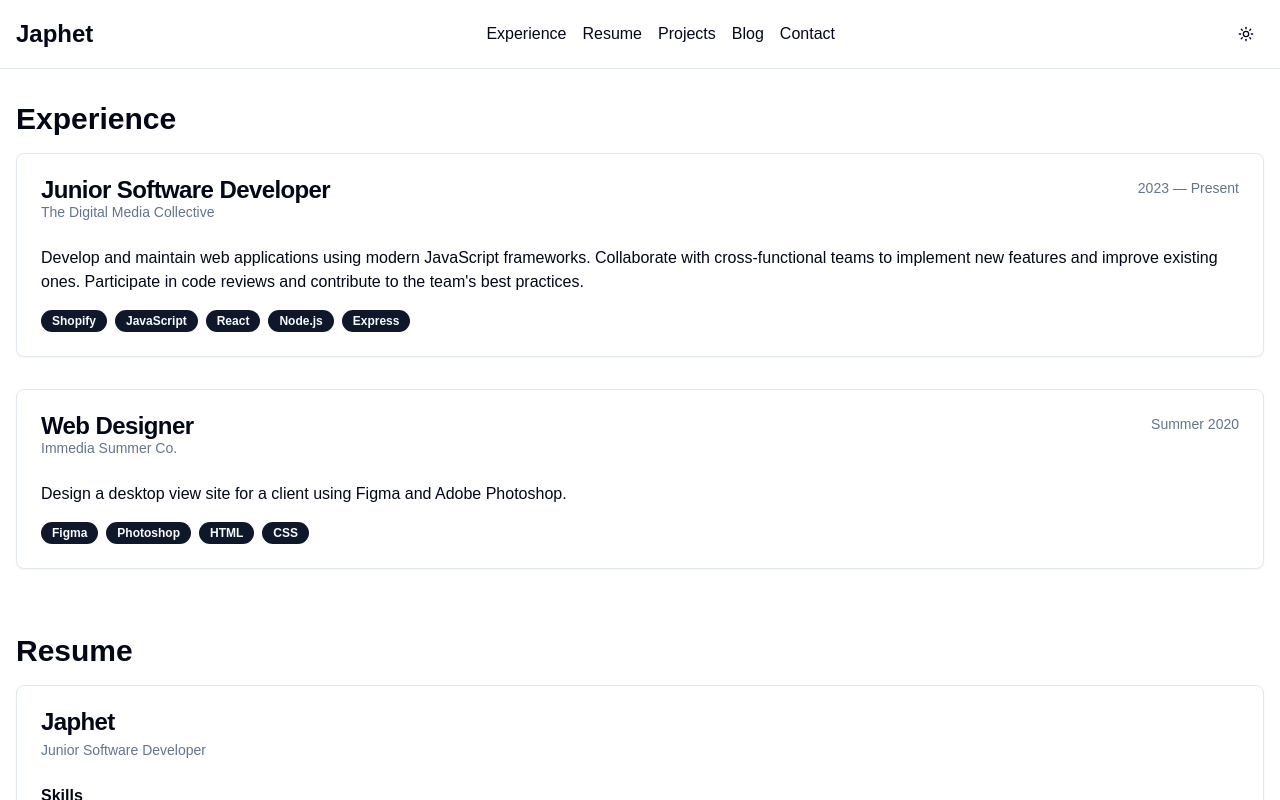
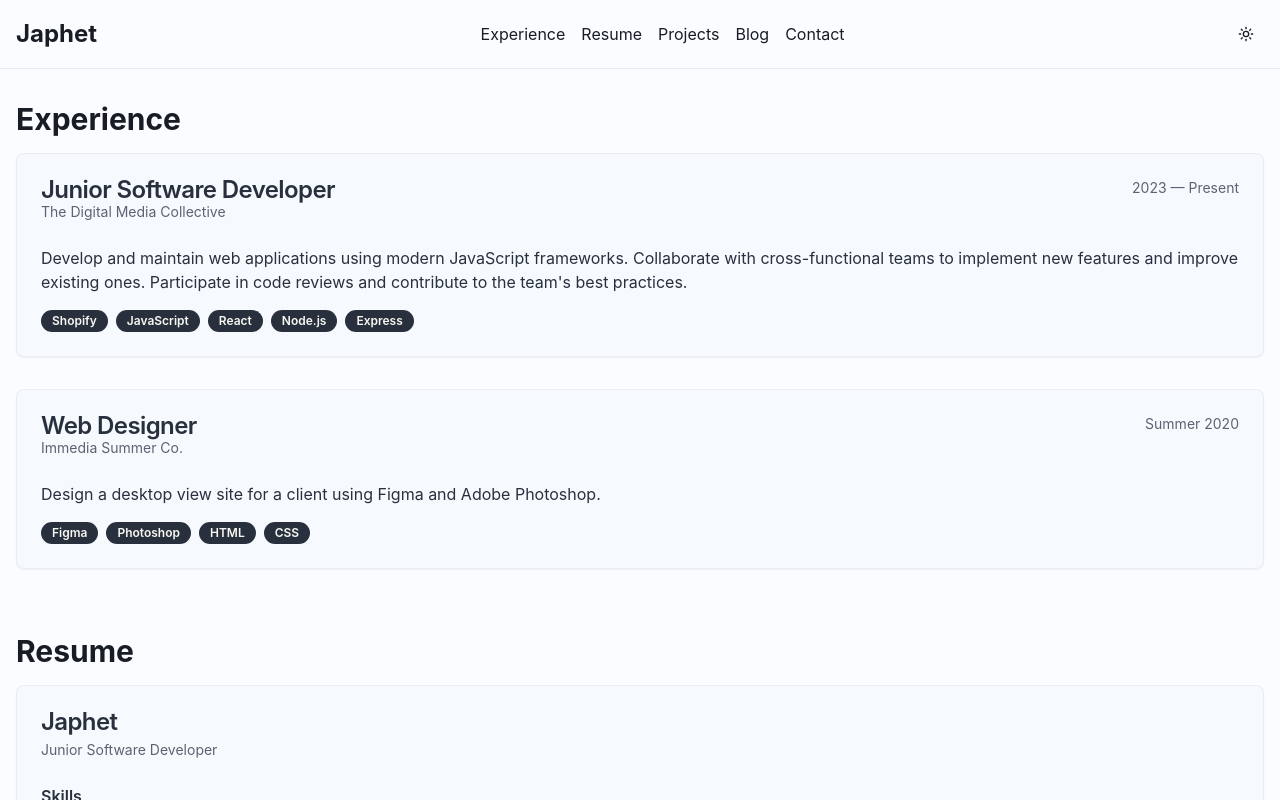
Before and after one commit to Japhet-github/developer-portfolio, a Next.js app: page / in a window 1280 px wide. Shown: the top 800 px of the page. Built offline with nearby package versions, Linux system fonts and the light colour scheme.

Commit message:
Update global styles: change font to Inter and refine color palette for light and dark modes

```diff
--- a/src/app/globals.css
+++ b/src/app/globals.css
@@ -3,57 +3,79 @@
 @tailwind utilities;
 
 body {
-  font-family: Arial, Helvetica, sans-serif;
+  font-family: Inter;
 }
+
+/*
+HSL COLOUR VALUES
+use https://hslpicker.com/#18181b to get the hsl values
+*/
 
 @layer base {
   :root {
-    --background: 0 0% 100%;
-    --foreground: 222.2 84% 4.9%;
-    --card: 0 0% 100%;
-    --card-foreground: 222.2 84% 4.9%;
-    --popover: 0 0% 100%;
-    --popover-foreground: 222.2 84% 4.9%;
-    --primary: 222.2 47.4% 11.2%;
-    --primary-foreground: 210 40% 98%;
-    --secondary: 210 40% 96.1%;
-    --secondary-foreground: 222.2 47.4% 11.2%;
-    --muted: 210 40% 96.1%;
-    --muted-foreground: 215.4 16.3% 46.9%;
-    --accent: 210 40% 96.1%;
-    --accent-foreground: 222.2 47.4% 11.2%;
+    /* Light mode - using a light cream background and softer black for text */
+    --background: 216 100% 99%;  /* Light cream background */
+    --foreground: 220 20% 12%; /* Soft black text */
+
+    --card: 218 80% 98%;
+    --card-foreground: 220 20% 20%;
+
+    --popover: 60 30% 96%;
+    --popover-foreground: 220 20% 20%;
+
+    --primary: 220 20% 20%;
+    --primary-foreground: 60 30% 96%;
+
+    --secondary: 60 20% 90%;
+    --secondary-foreground: 220 20% 20%;
+
+    --muted: 60 20% 90%;
+    --muted-foreground: 220 10% 40%;
+
+    --accent: 60 20% 90%;
+    --accent-foreground: 220 20% 20%;
+
     --destructive: 0 84.2% 60.2%;
-    --destructive-foreground: 210 40% 98%;
-    --border: 214.3 31.8% 91.4%;
-    --input: 214.3 31.8% 91.4%;
-    --ring: 222.2 84% 4.9%;
-    --chart-1: 12 76% 61%;
-    --chart-2: 173 58% 39%;
-    --chart-3: 197 37% 24%;
-    --chart-4: 43 74% 66%;
-    --chart-5: 27 87% 67%;
+    --destructive-foreground: 60 30% 96%;
+
+    --border: 220 16.7% 92.9%;
+    --input: 220 20% 80%;
+    --ring: 220 20% 20%;
+
     --radius: 0.5rem;
   }
+
+  /* Dark Mode Colour reference: https://blog.maximeheckel.com */
   .dark {
-    --background: 222.2 84% 4.9%;
-    --foreground: 210 40% 98%;
-    --card: 222.2 84% 4.9%;
-    --card-foreground: 210 40% 98%;
-    --popover: 222.2 84% 4.9%;
-    --popover-foreground: 210 40% 98%;
-    --primary: 210 40% 98%;
-    --primary-foreground: 222.2 47.4% 11.2%;
-    --secondary: 217.2 32.6% 17.5%;
-    --secondary-foreground: 210 40% 98%;
-    --muted: 217.2 32.6% 17.5%;
-    --muted-foreground: 215 20.2% 65.1%;
-    --accent: 217.2 32.6% 17.5%;
-    --accent-foreground: 210 40% 98%;
+    /* Dark mode - using a softer dark grey background and off-white text */
+    --background: 210 27.3% 4.3%;    /* Softer dark grey */
+    --foreground: 221 87.5% 93.7%;     /* Warm white text */
+
+    --card: 220 24.3% 7.3%;
+    --card-foreground: 221 87.5% 93.7%;
+
+    --popover: 220 20% 12%;
+    --popover-foreground: 221 87.5% 93.7%;
+
+    --primary: 208 79% 20%;
+    --primary-foreground: 203 100% 73%;
+
+    --secondary: 220 20% 16%;
+    --secondary-foreground: 221 87.5% 93.7%;
+
+    --muted: 220 20% 16%;
+    --muted-foreground: 222 18.8% 60%;
+
+    --accent: 220 20% 16%;
+    --accent-foreground: 221 87.5% 93.7%;
+
     --destructive: 0 62.8% 30.6%;
-    --destructive-foreground: 210 40% 98%;
-    --border: 217.2 32.6% 17.5%;
-    --input: 217.2 32.6% 17.5%;
-    --ring: 212.7 26.8% 83.9%;
+    --destructive-foreground: 221 87.5% 93.7%;
+
+    --border: 220 24.3% 10%;
+    --input: 220 20% 16%;
+    --ring: 220 20% 80%;
+
     --chart-1: 220 70% 50%;
     --chart-2: 160 60% 45%;
     --chart-3: 30 80% 55%;
```
